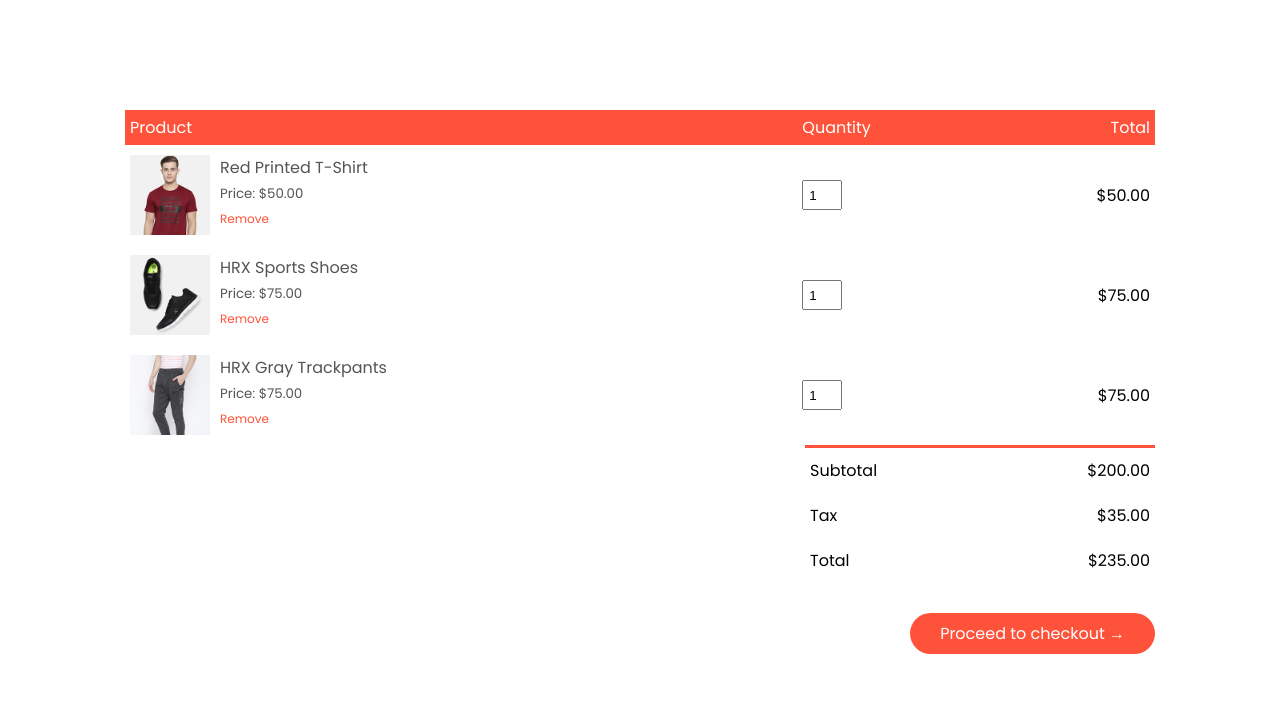
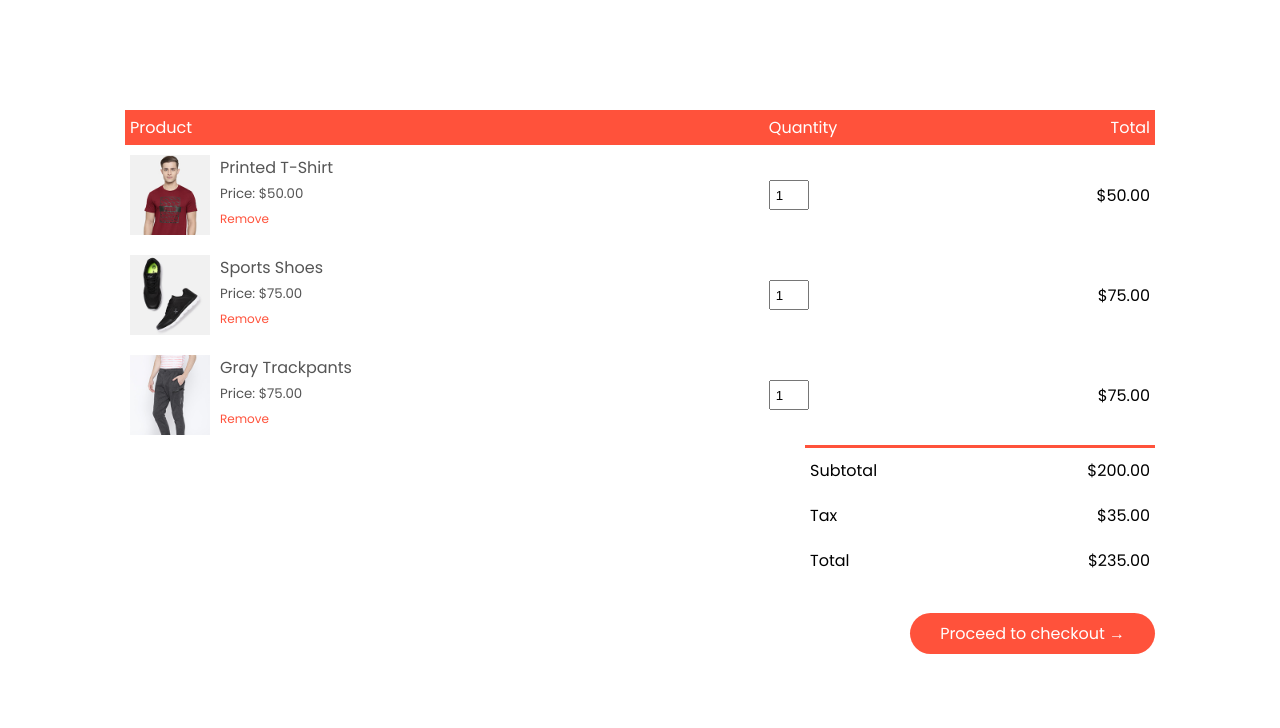
Before and after one commit to romeeranjan/EcommerceRomee, a plain HTML site: page cart.html in a window 1280 px wide. Shown: the part 72-800 px from the top of the page. Drawn offline with Linux system fonts and the light colour scheme.

Commit message:
Update cart.html

```diff
--- a/cart.html
+++ b/cart.html
@@ -46,7 +46,7 @@
              <div class="cart-info">
                  <img src="images/buy-1.jpg" alt="">
                  <div>
-                     <p>Red Printed T-Shirt</p>
+                     <p>Printed T-Shirt</p>
                      <small>Price: $50.00</small><br>
                      <a href="">Remove</a>
                  </div>
@@ -60,7 +60,7 @@
              <div class="cart-info">
                  <img src="images/buy-2.jpg" alt="">
                  <div>
-                     <p>HRX Sports Shoes</p>
+                     <p>Sports Shoes</p>
                      <small>Price: $75.00</small><br>
                      <a href="">Remove</a>
                  </div>
@@ -74,7 +74,7 @@
              <div class="cart-info">
                  <img src="images/buy-3.jpg" alt="">
                  <div>
-                     <p>HRX Gray Trackpants</p>
+                     <p>Gray Trackpants</p>
                      <small>Price: $75.00</small><br>
                      <a href="">Remove</a>
                  </div>
```
